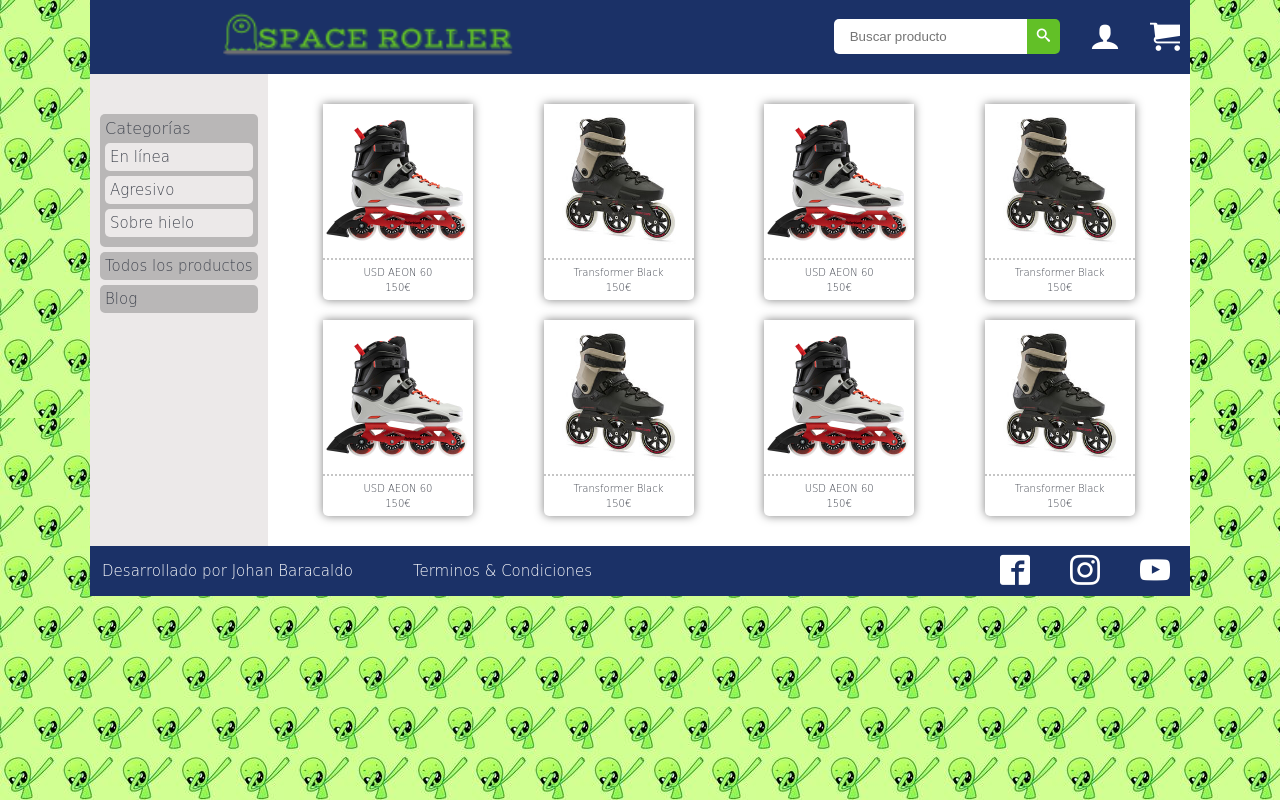
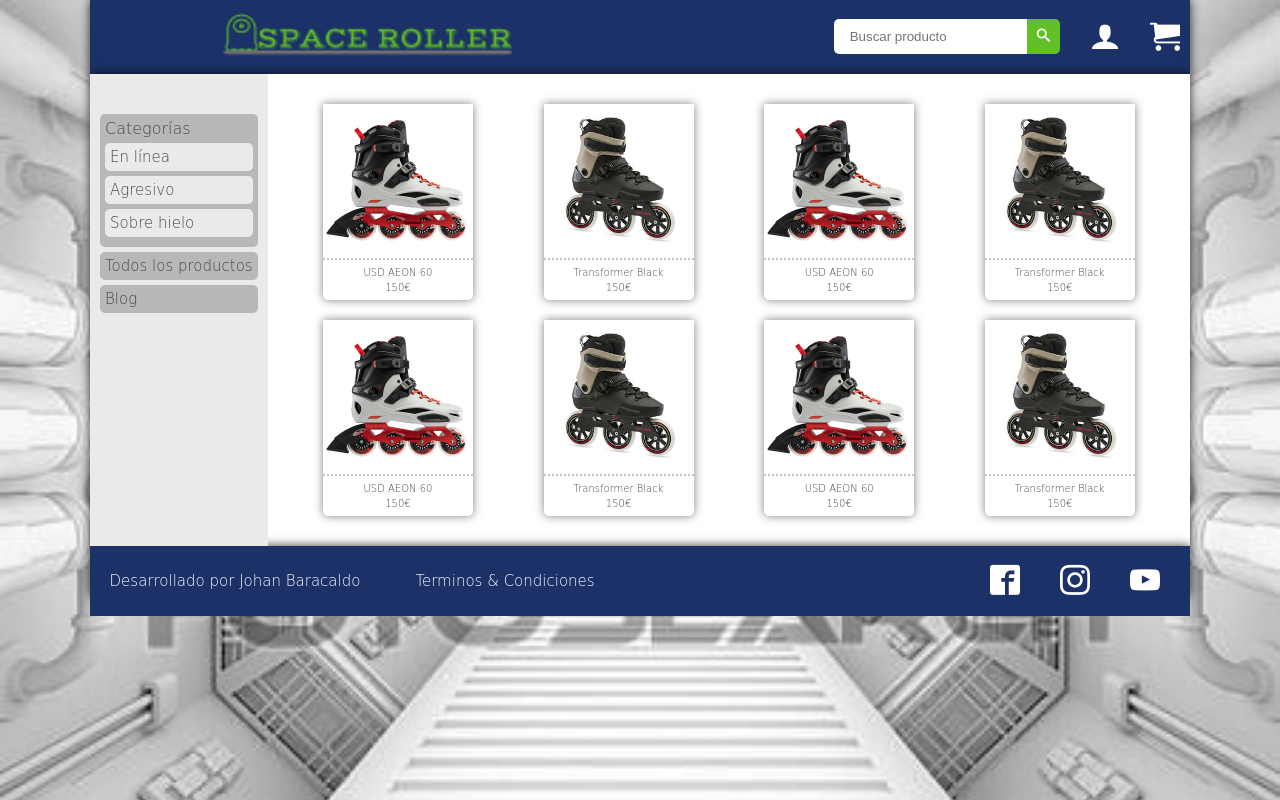
Before and after one commit to johanbcd/tienda, a plain HTML site: page index.html in a window 1280 px wide. Drawn offline with nearby package versions, Linux system fonts and the light colour scheme; files whose address does not match are found by name; a web font is replaced by a local one.

Commit message:
cambio de imagen de fondo

```diff
--- a/css/estilos.css
+++ b/css/estilos.css
@@ -6,8 +6,9 @@ body{
     font-family: 'Goldman', cursive;
     color: #41454f;
     font-weight: lighter;
-    background-image: url("../imagenes/marciano.jpg");
-    background-repeat: repeat;
+    background-image: url("../imagenes/espacio.jpg");
+    /*background-repeat: repeat;*/
+    background-size: cover;
 }
 a{
     text-decoration: none;
@@ -38,6 +39,7 @@ p{
 .grid-container{
     max-width: 1100px;
     margin: 0 auto;
+    box-shadow: 0 0 10px 0 rgba(0,0,0,.8);
 }
 /*Seccion logo*/
 .logo-container{
@@ -156,6 +158,7 @@ p{
     grid-template-columns: 1fr 1fr;
     background-color: #1b3167;
     height: inherit;
+    padding: 10px;
 }
 .footer-left{
     display: grid;
@@ -265,8 +268,6 @@ seccion de pagar*/
     padding-bottom: 10px;
 }
 /*media querys*/
-@media(max-width:932px){
-}
 @media (max-width:768px){
     .grid-container{
         max-width: 700px;
--- a/index.html
+++ b/index.html
@@ -137,8 +137,8 @@
             </section>
         </div>
     </main>
-    <footer class="footer-main-container">
-        <section class="footer-container grid-container">
+    <footer class="footer-main-container grid-container">
+        <section class="footer-container">
             <div class="footer-left">
                 <p>Desarrollado por Johan Baracaldo</p>
                 <a href=""><p>Terminos & Condiciones</p></a>
```
Also changed, not shown: imagenes/espacio.jpg (added), imagenes/marciano.jpg (deleted).
